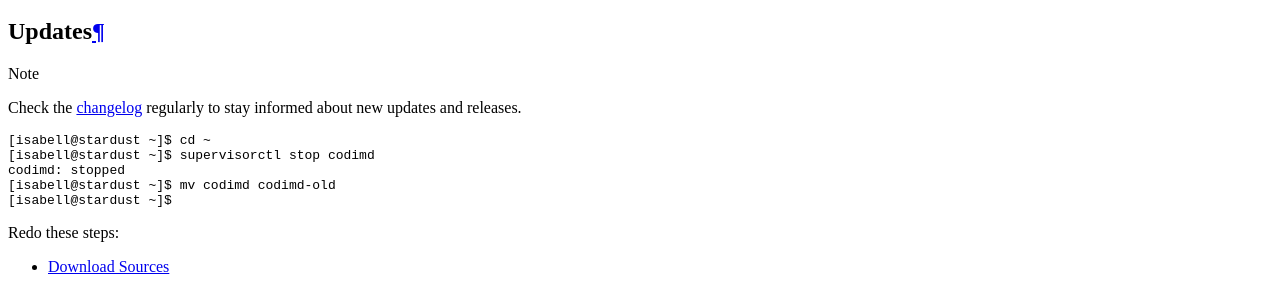
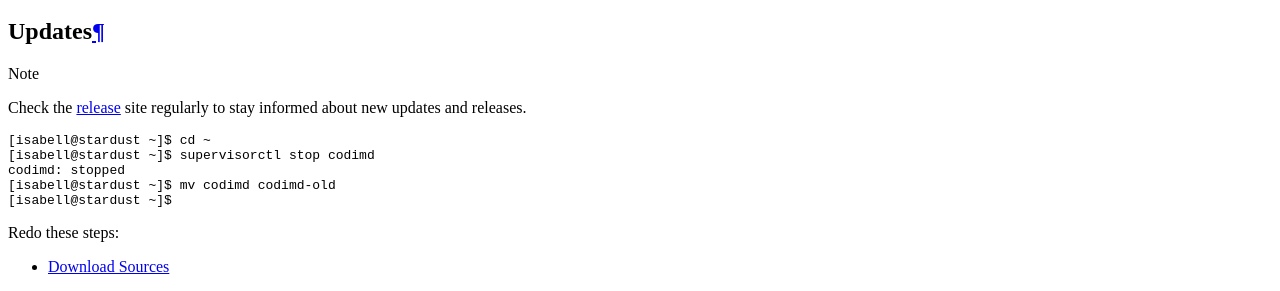
Before and after one commit to Uberspace/lab, a Sphinx documentation site: the page built from source/guide_codimd.rst, in a window 1280 px wide and 900 px high, scrolled down 7108 px. Shown: the part 161-452 px from the top of the window. Built offline with Sphinx 7.4.7 and the Read the Docs theme 2.0.0, drawn with Linux system fonts in a browser that asks for light colours.

Commit message:
[CodiMD] Use existing link to reduce complexity

```diff
--- a/source/guide_codimd.rst
+++ b/source/guide_codimd.rst
@@ -339,7 +339,7 @@ And you're done!
 
 Updates
 =======
-.. note:: Check the `changelog <https://github.com/hackmdio/codimd/releases>`_ regularly to stay informed about new updates and releases.
+.. note:: Check the release_ site regularly to stay informed about new updates and releases.
 
 .. code-block:: console
 
```
